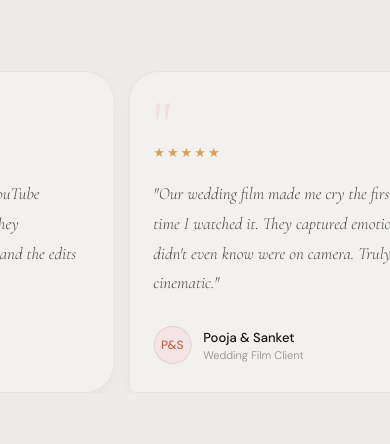
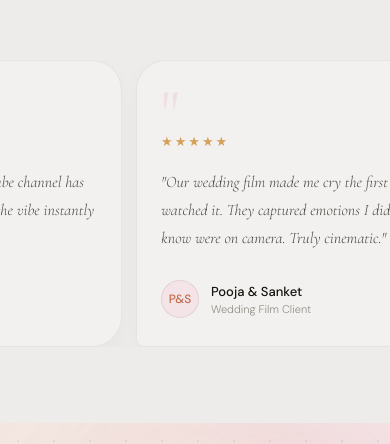
Before and after one commit to veeuu/Varad-Website, a React (Vite) app in the folder pixelbloom-react/: page / in a window 390 px wide. Shown: the part 7885-8329 px from the top of the page. Built offline with nearby package versions, Linux system fonts and the light colour scheme; no server answers.

Commit message:
updated testimonals with mobile responsiveness

```diff
--- a/pixelbloom-react/src/styles/index.css
+++ b/pixelbloom-react/src/styles/index.css
@@ -1556,13 +1556,16 @@ body { background: var(--paper); }
 #testimonials { padding: clamp(88px, 12vw, 152px) 0; }
 .testi-header { margin-bottom: 64px; }
 .testi-title {
-  font-size: clamp(44px, 5vw, 84px);
+  max-width: 100%;
+  font-size: clamp(40px, 5vw, 76px);
   letter-spacing: -.04em;
   line-height: .95;
-  white-space: nowrap;
+  white-space: normal;
+  text-wrap: balance;
 }
 .tcard {
-  width: min(400px, 82vw);
+  width: min(400px, calc(100vw - 48px));
+  min-width: 0;
   border-radius: 30px 30px 30px 8px;
   padding: 36px;
   transition: transform .5s var(--ease), border-radius .5s var(--ease), box-shadow .5s var(--ease);
@@ -1645,6 +1648,14 @@ footer { padding-top: 12px; }
   .stat-l { font-size: 8px; letter-spacing: .1em; }
   .hero-right { min-height: 106vw; max-height: 520px; border-radius: 44% 44% 40% 40% / 40% 40% 44% 44%; }
   .hero-art-label { font-size: 7px; }
+  #testimonials { padding-block: 76px; }
+  #testimonials .wrap { padding-inline: 20px; }
+  .testi-header { margin-bottom: 38px; }
+  .testi-header-label { font-size: 9px; letter-spacing: .16em; margin-bottom: 14px; }
+  .testi-title { max-width: 360px; margin: 0 auto !important; line-height: .98; }
+  .testi-title em { display: block; }
+  .tcard { width: min(340px, calc(100vw - 48px)); padding: 26px 24px; }
+  .tcard-quote { font-size: 16px; }
   .hero-chip { font-size: 9px; padding: 8px 11px; }
   .bento-feat { min-height: 430px; border-radius: 28px 28px 90px 28px; padding: 36px 28px; }
   .bento-feat > div[style*="top: 44px"] { left: 28px !important; top: 28px !important; }
@@ -1682,6 +1693,7 @@ footer { padding-top: 12px; }
   .about-big-title,
   .testi-title,
   .contact-left-title { font-size: clamp(46px, 12vw, 68px); }
+  #testimonials .testi-title { font-size: clamp(36px, 10vw, 48px); }
   .process-big-step { padding: 36px 24px; }
   .process-big-name { font-size: 25px; }
   .tcard { padding: 28px 24px; }
```
